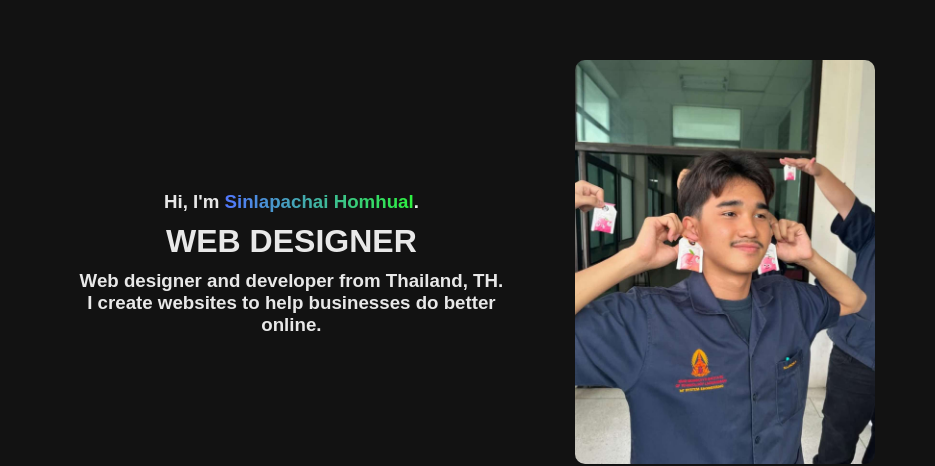
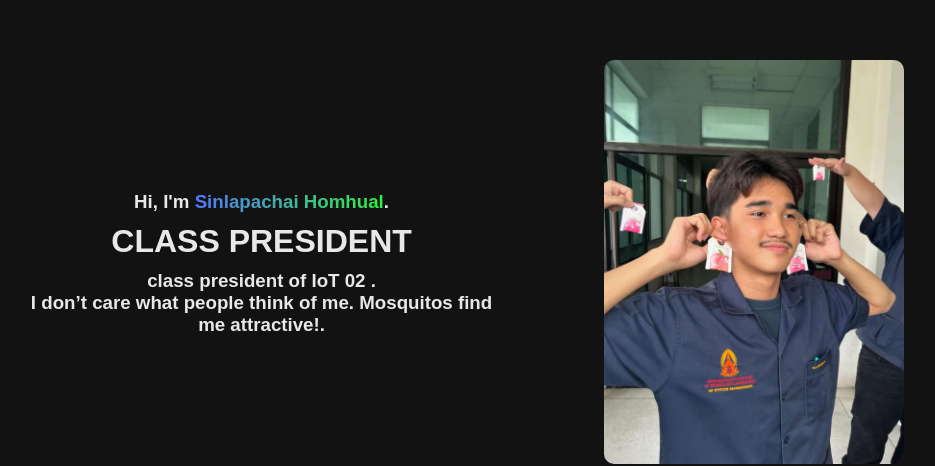
Before and after one commit to phonkiat/Phonkiatrobkob.github.io, a plain HTML site: page html/pai.html in a window 1280 px wide. Shown: the part 111-577 px from the top of the page, without its empty margins (132-1067 px from the left). Drawn offline with nearby package versions, Linux system fonts and the light colour scheme.

Commit message:
Add files via upload

```diff
--- a/html/pai.html
+++ b/html/pai.html
@@ -90,8 +90,8 @@
     <div class="main">
         <div class="info">
             <h3>Hi, I'm <span>Sinlapachai Homhual</span>.</h3>
-            <h1><span>W</span>EB <span>D</span>ESIGNER</h1>
-            <h3>Web designer and developer from Thailand, TH.<br>I create websites to help businesses do better online.</h3>
+            <h1><span>C</span>LASS <span>P</span>RESIDENT</h1>
+            <h3>class president of IoT 02 .<br>I don’t care what people think of me. Mosquitos find me attractive!.</h3>
             <!-- <a href="#">Pick Me</a> -->
         </div>
         <div class="image">
```
